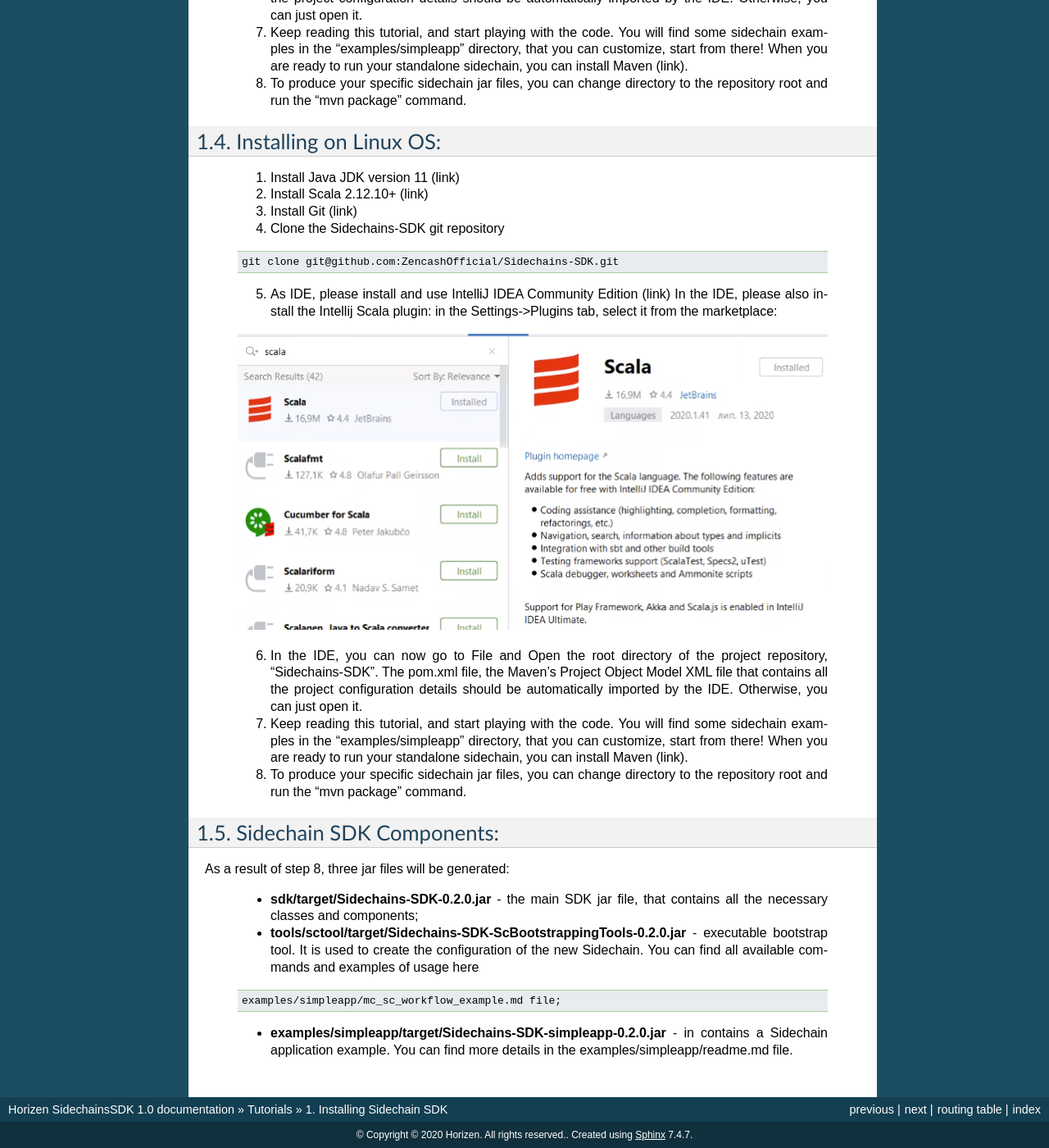
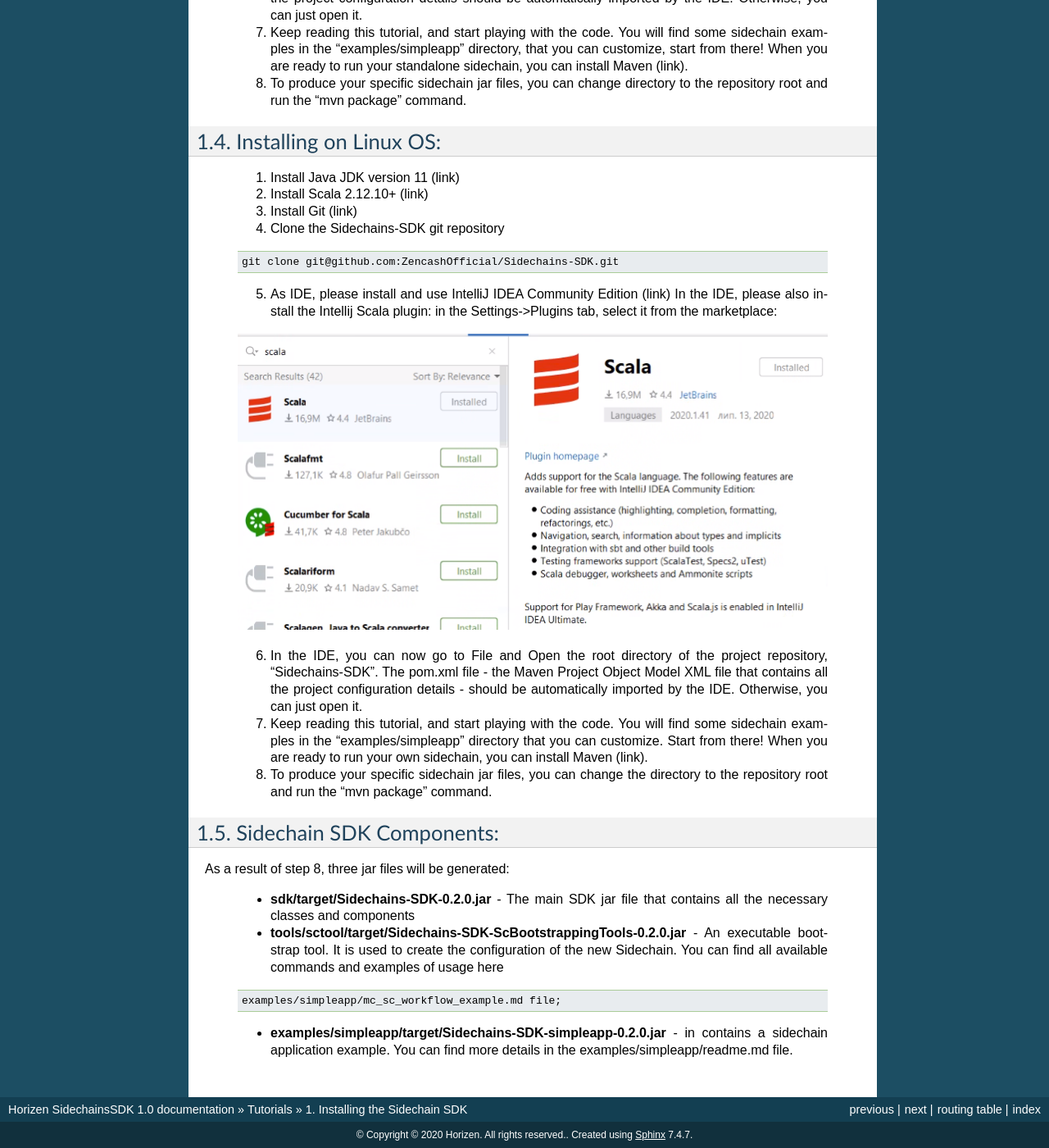
Before and after one commit to megaluck/documentation, a Sphinx documentation site: the page built from docs/introduction/01-install.rst, in a window 1280 px wide and 1400 px high, scrolled down 1031 px. Shown: the whole window at 82% size. Built offline with Sphinx 7.4.7, drawn with Linux system fonts in a browser that asks for light colours; some of the changed text lies outside the part shown.

Commit message:
Update 01-install.rst

```diff
--- a/docs/introduction/01-install.rst
+++ b/docs/introduction/01-install.rst
@@ -1,13 +1,13 @@
 .. _install-sidechain-sdk-tutorial:
 
 ########################
-Installing Sidechain SDK
+Installing the Sidechain SDK
 ########################
 
 We'll get started by setting up our environment.
 
 *******************
-Supported platforms
+Supported Platforms
 *******************
 
 Sidechains-SDK is available and tested on Linux and Windows (64bit).
@@ -60,9 +60,9 @@
   .. image:: /images/intellij.png
    :alt: IntelliJ
 
-  6. In the IDE, you can now  go to File and Open the root directory of the project repository, “\Sidechains-SDK”. The pom.xml file, the Maven’s Project Object Model XML file that contains all the project configuration details should be automatically imported by the IDE. Otherwise, you can just open it.
-  7. Keep reading this tutorial, and start playing with the code. You will find some sidechain examples in the “examples/simpleapp” directory, that you can customize, start from there! When you are ready to run your standalone sidechain, you can install Maven (link).
-  8. To produce your specific sidechain jar files, you can change directory to the repository root and run the “mvn package” command.
+  6. In the IDE, you can now  go to File and Open the root directory of the project repository, “\Sidechains-SDK”. The pom.xml file - the Maven Project Object Model XML file that contains all the project configuration details - should be automatically imported by the IDE. Otherwise, you can just open it.
+  7. Keep reading this tutorial, and start playing with the code. You will find some sidechain examples in the “examples/simpleapp” directory that you can customize. Start from there! When you are ready to run your own sidechain, you can install Maven (link).
+  8. To produce your specific sidechain jar files, you can change the directory to the repository root and run the “mvn package” command.
 
 
 *************************
@@ -71,11 +71,11 @@
 
 As a result of step 8, three jar files will be generated:
 
-  * **sdk/target/Sidechains-SDK-0.2.0.jar** - the main SDK jar file, that contains all the necessary classes and components;
-  * **tools/sctool/target/Sidechains-SDK-ScBootstrappingTools-0.2.0.jar** - executable bootstrap tool. It is used to create the configuration of the new Sidechain. You can find all available commands and examples of usage here
+  * **sdk/target/Sidechains-SDK-0.2.0.jar** - The main SDK jar file that contains all the necessary classes and components
+  * **tools/sctool/target/Sidechains-SDK-ScBootstrappingTools-0.2.0.jar** - An executable bootstrap tool. It is used to create the configuration of the new Sidechain. You can find all available commands and examples of usage here
 
   ..  code:: Bash
 
       examples/simpleapp/mc_sc_workflow_example.md file;
 
-  * **examples/simpleapp/target/Sidechains-SDK-simpleapp-0.2.0.jar** - in contains a Sidechain application example. You can find more details in the examples/simpleapp/readme.md file.
+  * **examples/simpleapp/target/Sidechains-SDK-simpleapp-0.2.0.jar** - in contains a sidechain application example. You can find more details in the examples/simpleapp/readme.md file.
```
